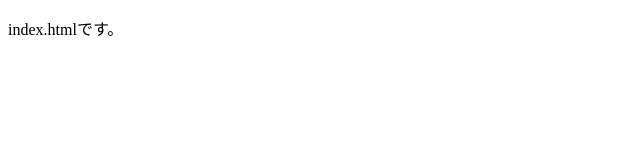
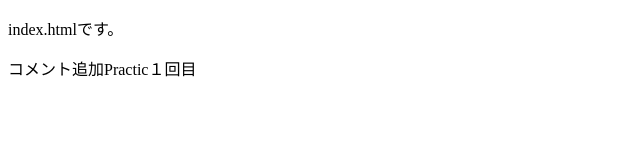
Before and after one commit to mike935/commandline, a plain HTML site: page index.html in a window 1280 px wide. Shown: the whole page, without its empty margins (0-640 px from the left). Drawn offline with Linux system fonts and the light colour scheme.

Commit message:
先祖帰りテスト０１

```diff
--- a/index.html
+++ b/index.html
@@ -5,5 +5,6 @@
 </head>
 <body>
 <P>index.htmlです。</P>
+<P>コメント追加Practic１回目</P>
 </body>
 </html>
```
